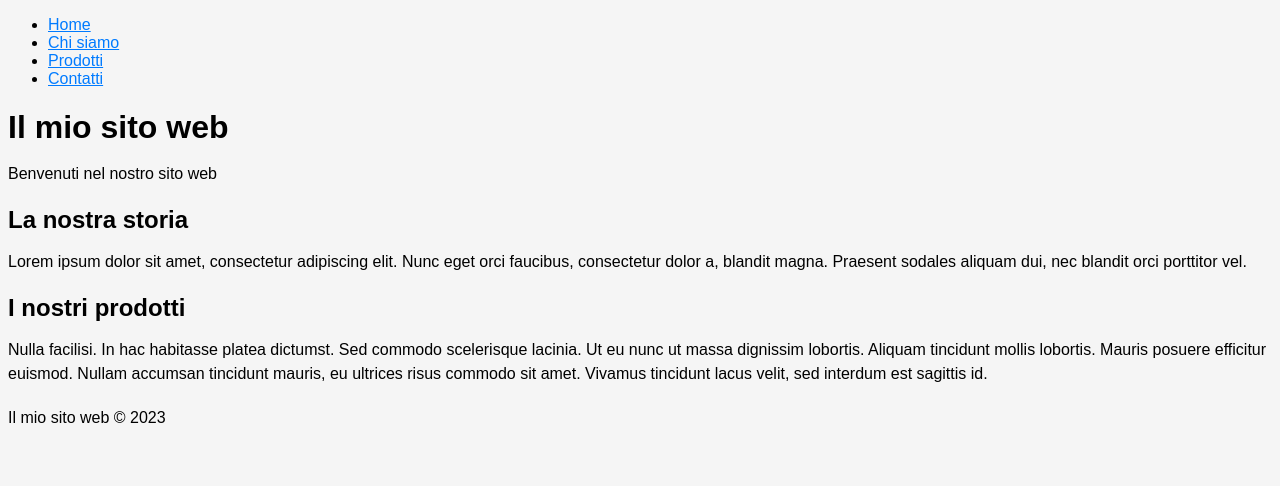
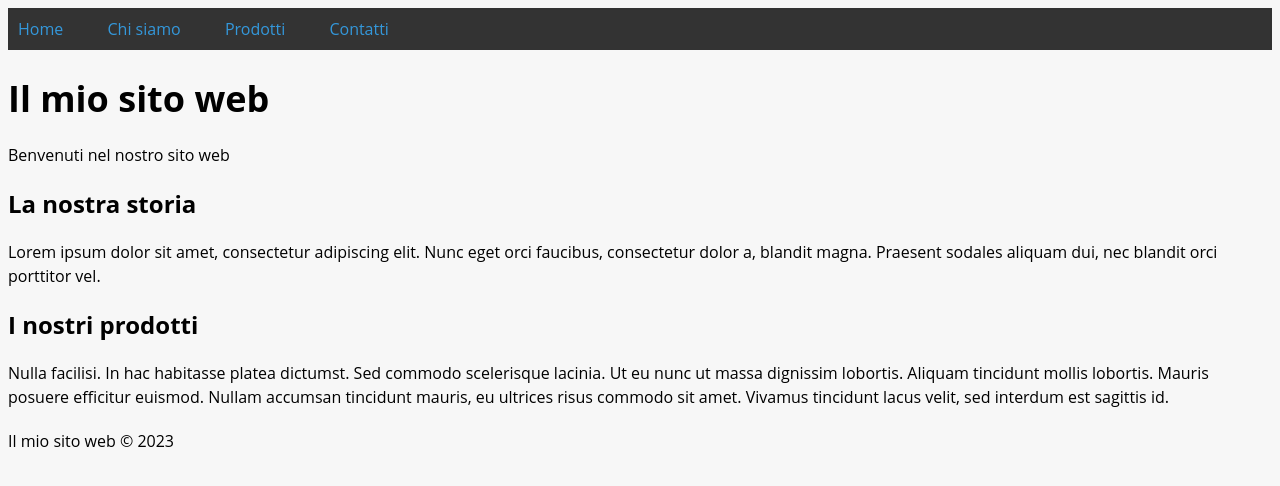
Before and after one commit to cbio71/myproject, a plain HTML site: page index.html in a window 1280 px wide. Drawn offline with Linux system fonts and the light colour scheme; a script that the page names is missing.

Commit message:
Update style.css

```diff
--- a/style.css
+++ b/style.css
@@ -1,16 +1,18 @@
 /* Imposta il font predefinito del sito */
 body {
-  font-family: Arial, sans-serif;
+  font-family: 'Open Sans', sans-serif;
+  font-size: 16px;
 }
 
 /* Imposta il colore di sfondo del sito */
 body {
-  background-color: #f5f5f5;
+  background-color: #f7f7f7;
 }
 
-/* Imposta il colore dei link */
+/* Imposta lo stile dei link */
 a {
-  color: #007bff;
+  color: #3498db;
+  text-decoration: none;
 }
 
 /* Imposta lo stile dei link quando passi sopra di essi */
@@ -21,7 +23,19 @@ a:hover {
 /* Imposta lo stile delle intestazioni */
 h1, h2, h3 {
   font-weight: bold;
-  margin-bottom: 10px;
+  margin-bottom: 20px;
+}
+
+h1 {
+  font-size: 36px;
+}
+
+h2 {
+  font-size: 24px;
+}
+
+h3 {
+  font-size: 18px;
 }
 
 /* Imposta lo stile dei paragrafi */
@@ -36,3 +50,29 @@ p {
   margin: 0 auto;
   padding: 0 15px;
 }
+
+/* Imposta lo stile del menu di navigazione */
+nav {
+  background-color: #333;
+  color: #fff;
+}
+
+nav ul {
+  list-style: none;
+  margin: 0;
+  padding: 0;
+}
+
+nav li {
+  display: inline-block;
+  margin-right: 20px;
+}
+
+nav a {
+  display: block;
+  padding: 10px;
+}
+
+nav a:hover {
+  background-color: #555;
+}
```
